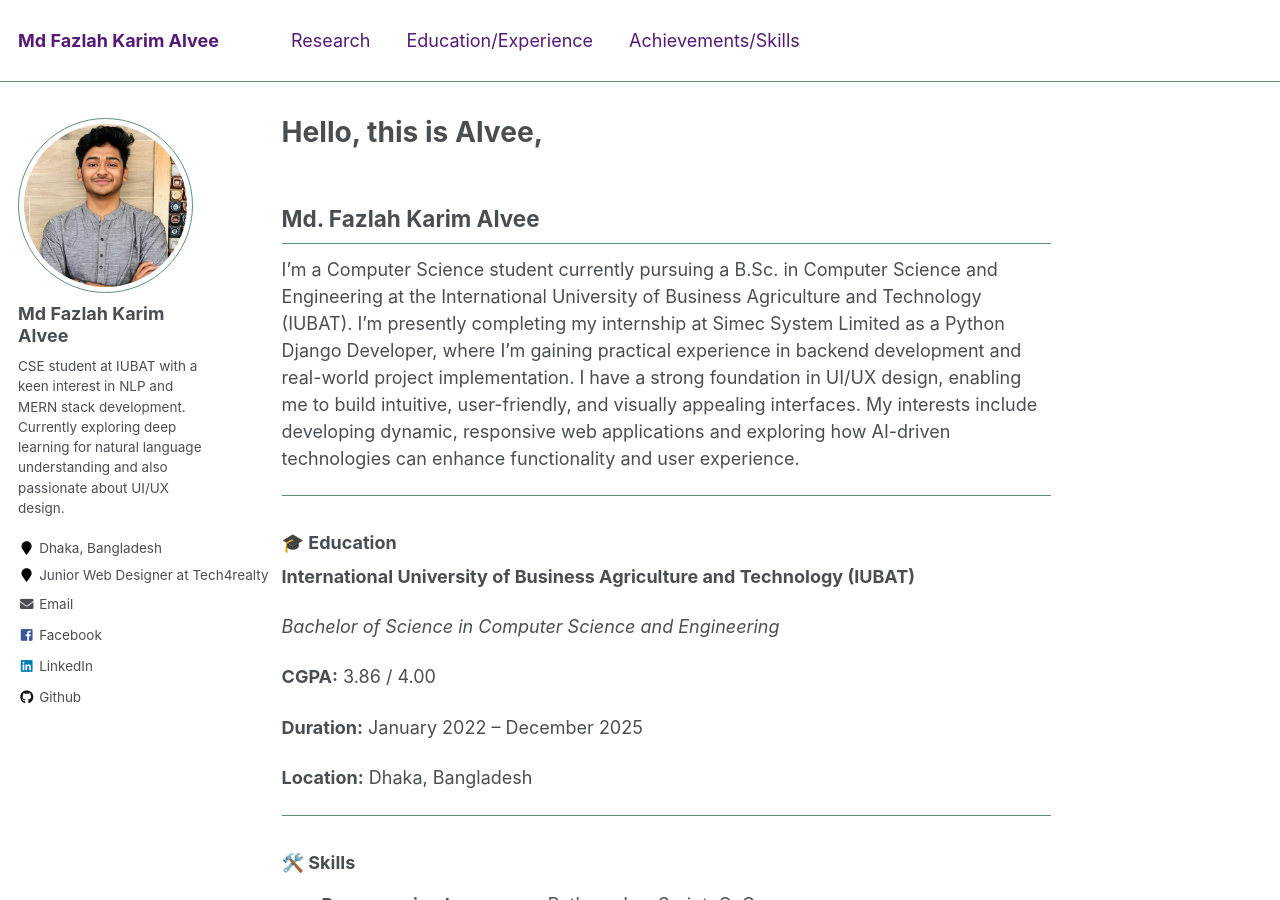
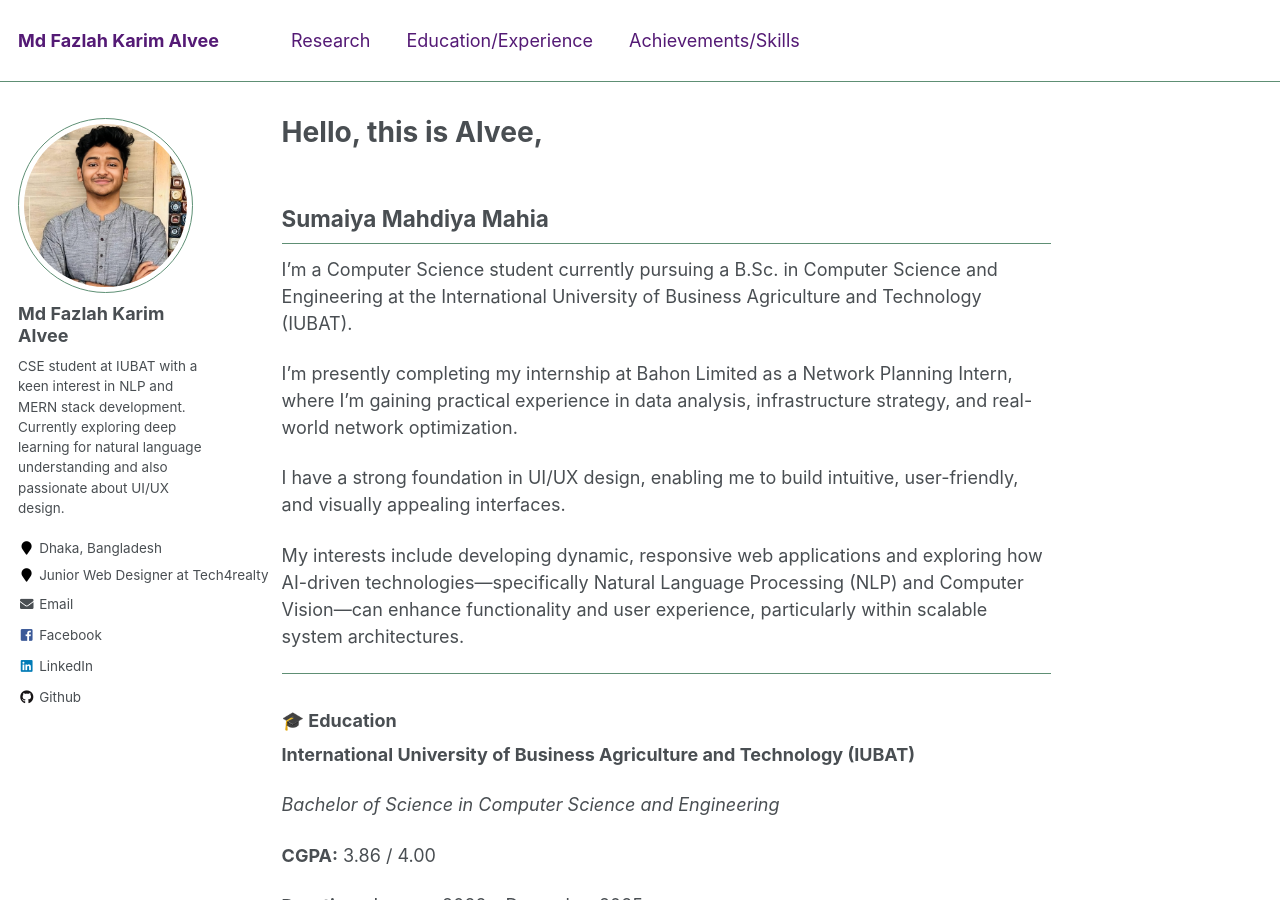
Before and after one commit to Alvee3120/alvee3120.github.io, a Jekyll site: the page built from _pages/about.md, in a window 1280 px wide and 900 px high. Built offline with Jekyll 4.4.1, drawn with Linux system fonts in a browser that asks for light colours.

Commit message:
Revise about page with new name and internship info
Updated personal information and internship details.

```diff
--- a/_pages/about.md
+++ b/_pages/about.md
@@ -6,12 +6,15 @@ excerpt: "About me"
 ---
 
 
-## Md. Fazlah Karim Alvee
+## Sumaiya Mahdiya Mahia
 
-I’m a Computer Science student currently pursuing a B.Sc. in Computer Science and Engineering at the International University of Business Agriculture and Technology (IUBAT).
-I’m presently completing my internship at Simec System Limited as a Python Django Developer, where I’m gaining practical experience in backend development and real-world project implementation.
+I'm a Computer Science student currently pursuing a B.Sc. in Computer Science and Engineering at the International University of Business Agriculture and Technology (IUBAT).
+
+I'm presently completing my internship at Bahon Limited as a Network Planning Intern, where I'm gaining practical experience in data analysis, infrastructure strategy, and real-world network optimization.
+
 I have a strong foundation in UI/UX design, enabling me to build intuitive, user-friendly, and visually appealing interfaces.
-My interests include developing dynamic, responsive web applications and exploring how AI-driven technologies can enhance functionality and user experience.
+
+My interests include developing dynamic, responsive web applications and exploring how AI-driven technologies—specifically Natural Language Processing (NLP) and Computer Vision—can enhance functionality and user experience, particularly within scalable system architectures.
 
 ---
 
```
